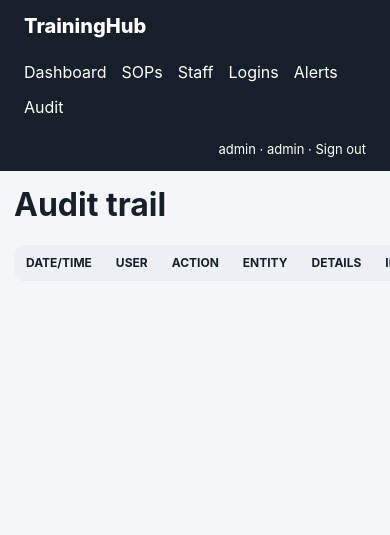
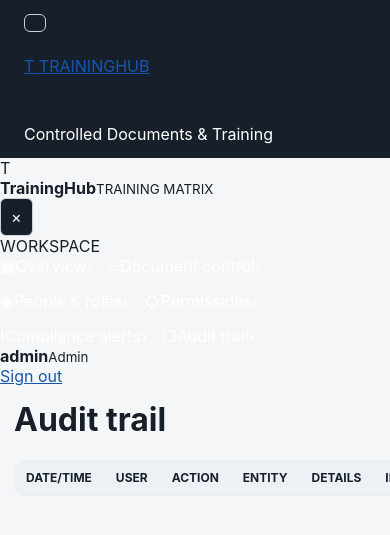
Before and after one commit to ahmedmanubariya/Training-Matrix, a Flask app: page /audit in a window 390 px wide; the page is wider, and only the part inside the window is pictured. Shown: the top 535 px of that part. Run offline with Flask 3, Linux system fonts and the light colour scheme; the visitor is signed in with stand-in values (Sample User, id 1); data comes from the database, SQL or seed files in the repository; data that the repository does not hold is empty.

Commit message:
ui: add responsive TrainingHub app shell and navigation drawer

```diff
--- a/traininghub/templates/base.html
+++ b/traininghub/templates/base.html
@@ -3,33 +3,65 @@
 <head>
   <meta charset="utf-8">
   <meta name="viewport" content="width=device-width,initial-scale=1">
+  <meta name="theme-color" content="#0d4b3f">
   <title>{% block title %}TrainingHub{% endblock %}</title>
   <link rel="stylesheet" href="{{ url_for('static', filename='app.css') }}">
 </head>
 <body>
 {% if me %}
-<header>
-  <div class="brand">TrainingHub</div>
-  <nav>
-    {% if me.access_role == 'staff' %}
-      <a href="{{ url_for('main.my_training') }}">My Training</a>
-    {% else %}
-      <a href="{{ url_for('main.dashboard') }}">Dashboard</a>
-      <a href="{{ url_for('main.sops') }}">SOPs</a>
-      <a href="{{ url_for('main.staff') }}">Staff</a>
-      <a href="{{ url_for('main.users') }}">Logins</a>
-      <a href="{{ url_for('alerts.index') }}">Alerts</a>
-      {% if me.access_role == 'admin' %}<a href="{{ url_for('main.audit_view') }}">Audit</a>{% endif %}
-    {% endif %}
-  </nav>
-  <div class="who">{{ me.username }} · {{ me.access_role }} · <a href="{{ url_for('main.logout') }}">Sign out</a></div>
-</header>
+<div class="app-shell">
+  <header class="topbar">
+    <button class="menu-button" type="button" aria-label="Open navigation" onclick="openDrawer()">
+      <span></span><span></span><span></span>
+    </button>
+    <a class="topbar-brand" href="{{ url_for('main.my_training') if me.access_role == 'staff' else url_for('main.dashboard') }}">
+      <span class="brand-mark">T</span>
+      <span class="brand-name">TRAININGHUB</span>
+    </a>
+    <span class="brand-divider"></span>
+    <span class="brand-subtitle">Controlled Documents &amp; Training</span>
+  </header>
+
+  <div id="drawerBackdrop" class="drawer-backdrop" onclick="closeDrawer()"></div>
+  <aside id="appDrawer" class="drawer" aria-label="Main navigation">
+    <div class="drawer-brand-row">
+      <div class="drawer-brand">
+        <span class="brand-mark large">T</span>
+        <div><strong>TrainingHub</strong><small>TRAINING MATRIX</small></div>
+      </div>
+      <button type="button" class="drawer-close" aria-label="Close navigation" onclick="closeDrawer()">×</button>
+    </div>
+    <div class="drawer-section-title">WORKSPACE</div>
+    <nav class="drawer-nav">
+      {% if me.access_role == 'staff' %}
+        <a href="{{ url_for('main.my_training') }}"><span class="nav-icon">▣</span><span>My training</span><span class="nav-arrow">›</span></a>
+      {% else %}
+        <a href="{{ url_for('main.dashboard') }}"><span class="nav-icon">▦</span><span>Overview</span><span class="nav-arrow">›</span></a>
+        <a href="{{ url_for('main.sops') }}"><span class="nav-icon">▱</span><span>Document control</span><span class="nav-arrow">›</span></a>
+        <a href="{{ url_for('main.staff') }}"><span class="nav-icon">◉</span><span>People &amp; roles</span><span class="nav-arrow">›</span></a>
+        <a href="{{ url_for('main.users') }}"><span class="nav-icon">◇</span><span>Permissions</span><span class="nav-arrow">›</span></a>
+        <a href="{{ url_for('alerts.index') }}"><span class="nav-icon">!</span><span>Compliance alerts</span><span class="nav-arrow">›</span></a>
+        {% if me.access_role == 'admin' %}<a href="{{ url_for('main.audit_view') }}"><span class="nav-icon">□</span><span>Audit trail</span><span class="nav-arrow">›</span></a>{% endif %}
+      {% endif %}
+    </nav>
+    <div class="drawer-account">
+      <div><strong>{{ me.username }}</strong><small>{{ me.access_role|title }}</small></div>
+      <a href="{{ url_for('main.logout') }}">Sign out</a>
+    </div>
+  </aside>
 {% endif %}
+
 <main class="{% if not me %}auth-page{% endif %}">
   {% with messages = get_flashed_messages() %}
     {% if messages %}<div class="flash">{{ messages[0] }}</div>{% endif %}
   {% endwith %}
   {% block content %}{% endblock %}
 </main>
+{% if me %}</div>{% endif %}
+<script>
+function openDrawer(){document.getElementById('appDrawer')?.classList.add('open');document.getElementById('drawerBackdrop')?.classList.add('open');document.body.classList.add('drawer-open')}
+function closeDrawer(){document.getElementById('appDrawer')?.classList.remove('open');document.getElementById('drawerBackdrop')?.classList.remove('open');document.body.classList.remove('drawer-open')}
+document.addEventListener('keydown',e=>{if(e.key==='Escape')closeDrawer()});
+</script>
 </body>
 </html>
```
